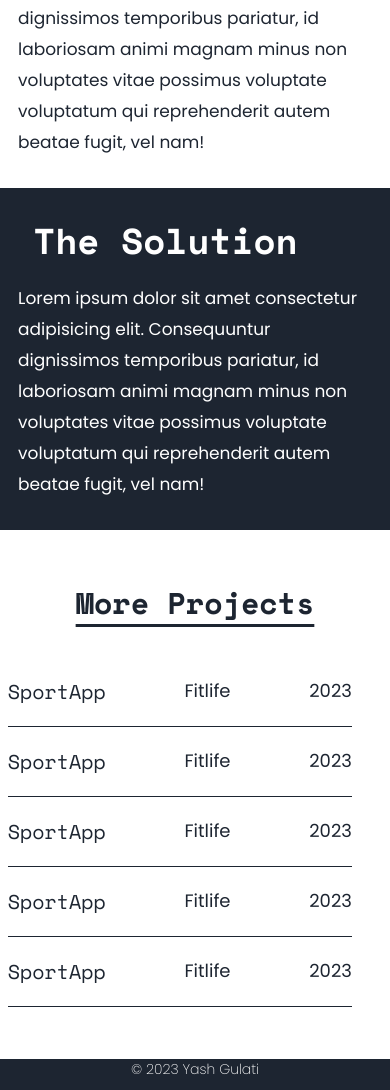
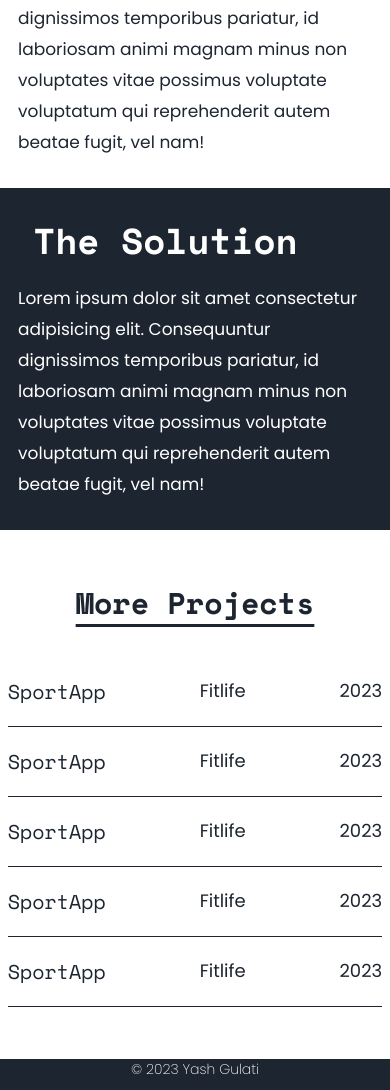
Before and after one commit to iYashgulati/React-Portfolio, a Next.js app: page /work/projects/cosmonats in a window 390 px wide. Shown: the part 1760-2850 px from the top of the page. Built offline with nearby package versions, Linux system fonts and the light colour scheme.

Commit message:
Fixed Bus

```diff
--- a/src/app/work/projects/projects.module.css
+++ b/src/app/work/projects/projects.module.css
@@ -558,7 +558,7 @@ Responsive CSS
     #summary h1,
     #projDescriptionInverse .projDescriptionRight h1,
     #projDescription .projDescriptionRight h1 {
-        font-size: 28px;
+        font-size: 24px;
         line-height: 35px;
     }
 }
@@ -588,7 +588,7 @@ Responsive CSS
     #summary h1,
     #projDescriptionInverse .projDescriptionRight h1,
     #projDescription .projDescriptionRight h1 {
-        font-size: 28px;
+        font-size: 16px;
         line-height: 35px;
     }
 
@@ -606,6 +606,10 @@ Responsive CSS
         min-height: auto;
         padding: 30px 0;
         flex-direction: column;
+    }
+
+    .moreProjectsTable {
+        width: 100%;
     }
 
     .moreProjectsWrapper {
@@ -632,8 +636,8 @@ Responsive CSS
         padding: 0 20px;
     }
 
-    .more-projects-table table {
-        width: 92%;
+    .moreProjectsTable table {
+        width: 100%;
     }
 
     #viewport {
```
